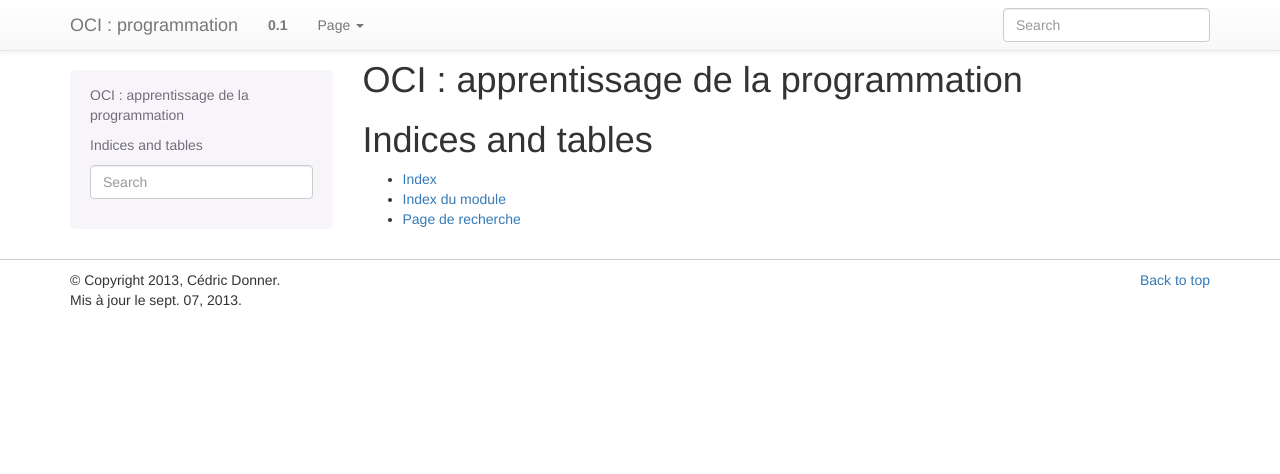
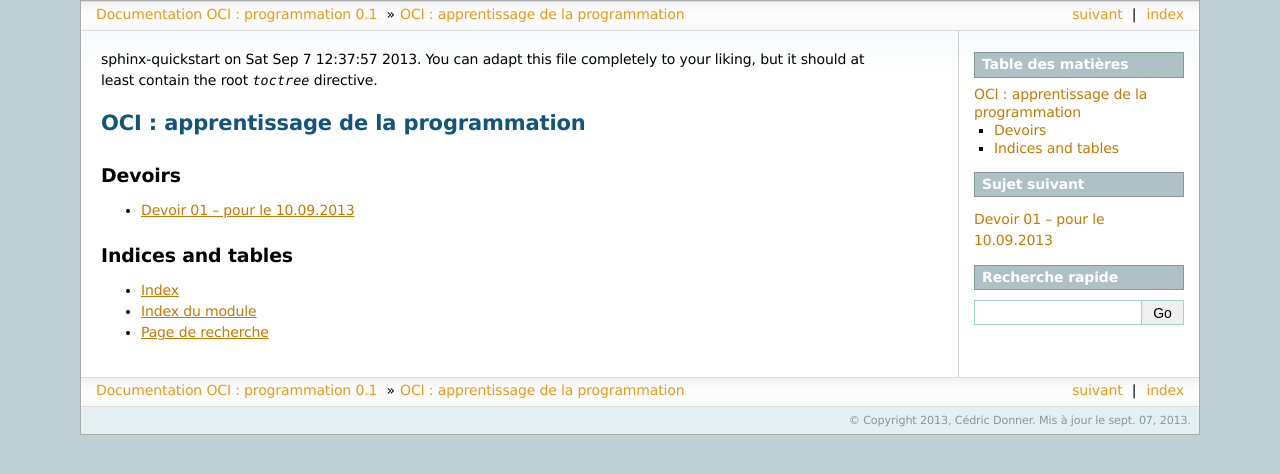
Before and after one commit to donnerc/oci-programming, a Sphinx documentation site: the page built from source/index.rst, in a window 1280 px wide. Shown: the top 474 px of the page. Built offline with Sphinx 7.4.7, drawn with Linux system fonts in a browser that asks for light colours.

```diff
--- a/source/conf.py
+++ b/source/conf.py
@@ -96,9 +96,9 @@ pygments_style = 'sphinx'
 
 # The theme to use for HTML and HTML Help pages.  See the documentation for
 # a list of builtin themes.
-# html_theme = 'default'
-html_theme = 'bootstrap'
-html_theme_path = sphinx_bootstrap_theme.get_html_theme_path()
+html_theme = 'sphinxdoc'
+# html_theme = 'bootstrap'
+# html_theme_path = sphinx_bootstrap_theme.get_html_theme_path()
 
 # Theme Option are theme-specific and customize the look and feel of a theme
 # further.  For a list of Option available for each theme, see the
--- /dev/null
+++ b/source/devoirs/devoir-01.rst
@@ -0,0 +1,12 @@
+#####################
+Devoir 01 -- pour le 10.09.2013
+#####################
+
+Création des comptes
+====================
+
+Questionnaire
+====================
+
+Programmation sur http://www.france-ioi.org
+====================
--- a/source/index.rst
+++ b/source/index.rst
@@ -1,14 +1,20 @@
 .. Options coomplémentaire informatique : programmation documentation master file, created by
-   sphinx-quickstart on Sat Sep  7 12:37:57 2013.
-   You can adapt this file completely to your liking, but it should at least
-   contain the root `toctree` directive.
+sphinx-quickstart on Sat Sep  7 12:37:57 2013.
+You can adapt this file completely to your liking, but it should at least
+contain the root `toctree` directive.
 
+#######################################
 OCI : apprentissage de la programmation
-=======================================
+#######################################
 
-.. toctree::
-   :maxdepth: 2
+Devoirs
+=======
 
+..	toctree::
+	:glob:
+	:maxdepth: 1
+
+	devoirs/*
 
 
 Indices and tables
```
Also changed, not shown: continuous-build.py (added, +17 -0 lines).
